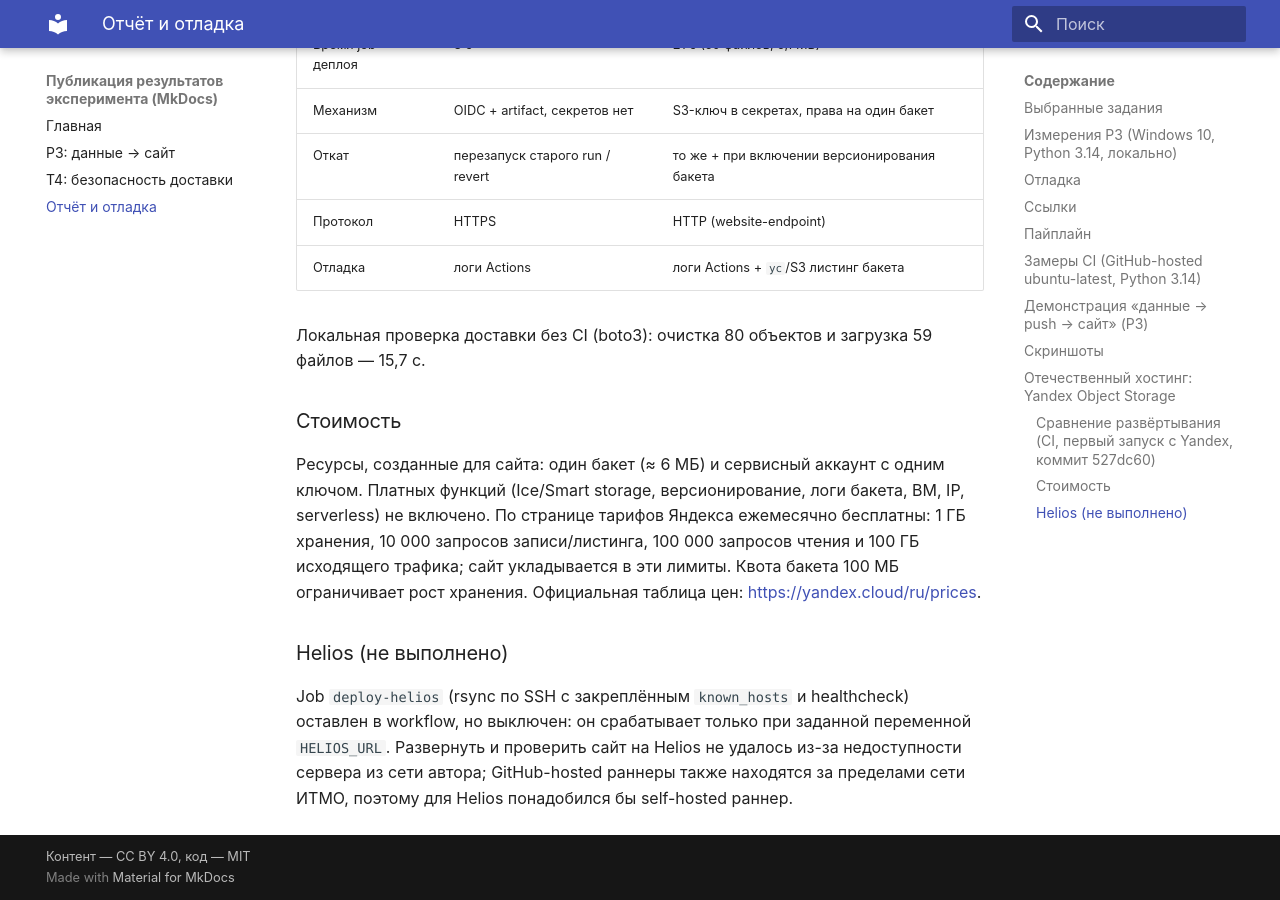
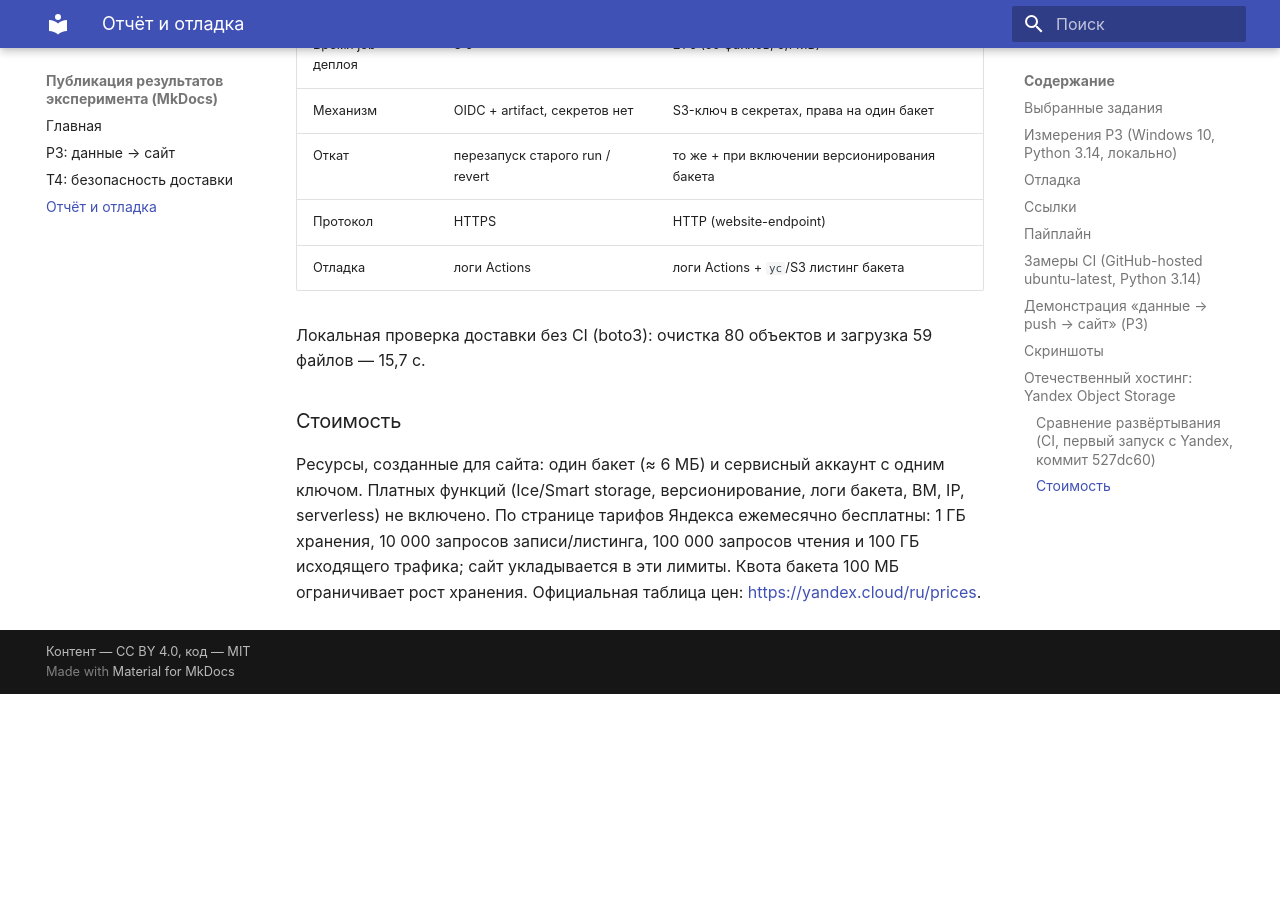
Before and after one commit to SolarVonBro/python-web-ssg, an MkDocs documentation site: the page built from docs/report.md, in a window 1280 px wide and 900 px high, scrolled down 11057 px. Built offline with MkDocs 1.6.1 and Material for MkDocs 9.7.7, drawn with Linux system fonts in a browser that asks for light colours; a script that is not in the unit is left out; after the commit the page ends 11751 px from its top, so only the background shows below that.

Commit message:
Report: remove obsolete Helios section; index points to Yandex hosting
Co-Authored-By: Claude Sonnet 5.5 <noreply@anthropic.com>

```diff
--- a/docs/report.md
+++ b/docs/report.md
@@ -157,10 +157,3 @@ Helios ИТМО с компьютера автора и из среды выпо
 тарифов Яндекса ежемесячно бесплатны: 1 ГБ хранения, 10 000 запросов записи/листинга,
 100 000 запросов чтения и 100 ГБ исходящего трафика; сайт укладывается в эти лимиты. Квота бакета
 100 МБ ограничивает рост хранения. Официальная таблица цен: <https://yandex.cloud/ru/prices>.
-
-### Helios (не выполнено)
-
-Job `deploy-helios` (rsync по SSH с закреплённым `known_hosts` и healthcheck) оставлен в workflow,
-но выключен: он срабатывает только при заданной переменной `HELIOS_URL`. Развернуть и проверить
-сайт на Helios не удалось из-за недоступности сервера из сети автора; GitHub-hosted раннеры также
-находятся за пределами сети ИТМО, поэтому для Helios понадобился бы self-hosted раннер.
```
Also changed, not shown: docs/index.md (+1 -1 lines).
